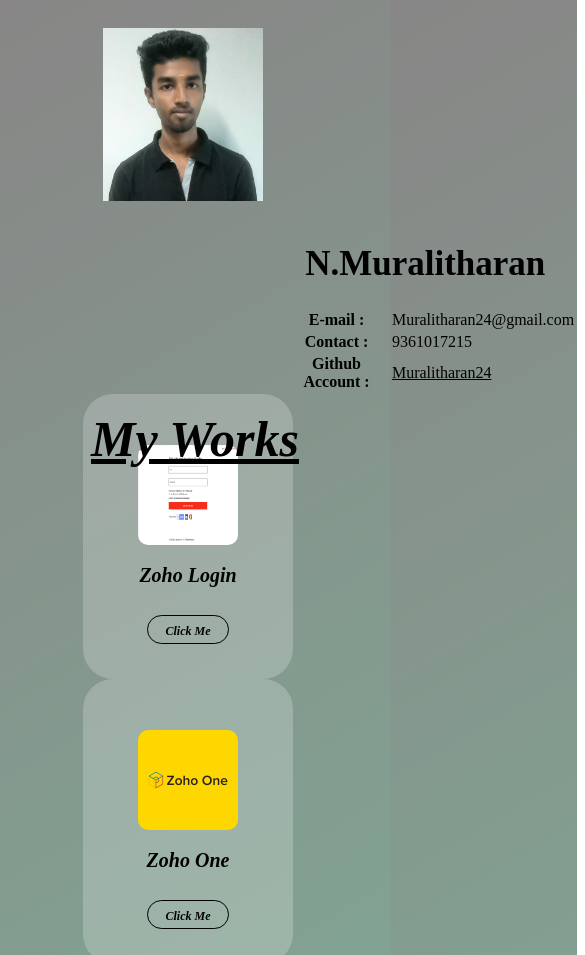
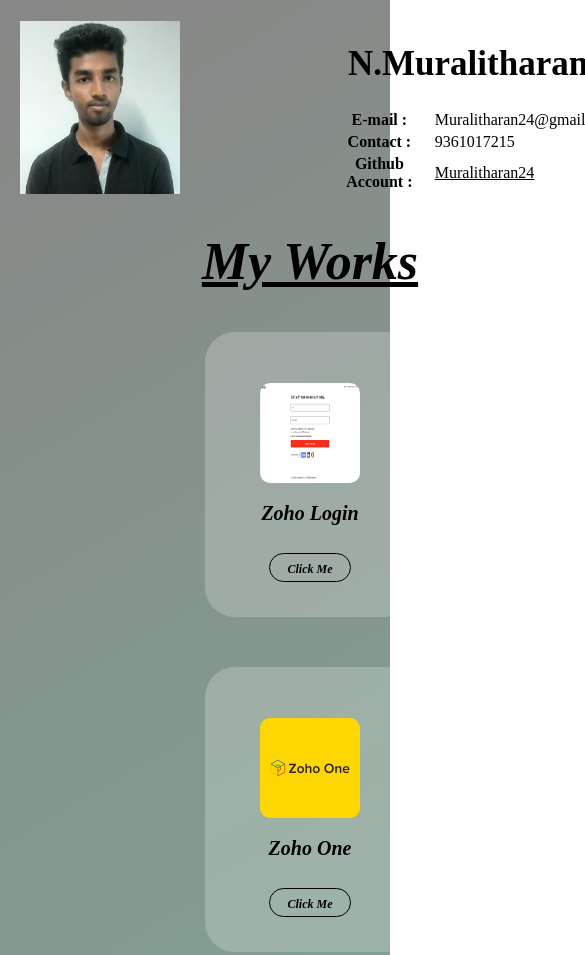
Before and after one commit to Muralitharan24/Folders, a plain HTML site: page profileWebPage/profile.html in a window 390 px wide. Shown: the top 955 px of the page, 585 px wide, since content can reach past the window. Drawn offline with Linux system fonts and the light colour scheme.

Commit message:
Update profile.css
updated file

```diff
--- a/profileWebPage/profile.css
+++ b/profileWebPage/profile.css
@@ -1,26 +1,37 @@
 body{
+    margin: 0;
+    padding: 0;
+    box-sizing: border-box;
+   }
+   .container{
+      width: 100%;
+      height: auto;
+      display: grid;
+      grid-template-columns: 1fr;
+      grid-template-rows: 215px 92px 1fr;
       background-image: linear-gradient(150deg, #888686 , #7ac5a2,#c3c3c3);
    }
    .Headerdiv{
-        width:55%;
-        height:215px;
-        margin:auto;
+      display: flex;
+      width: 620px;
+      height: 215px;
+      margin: auto;
+      /* background-color: lightblue; */
+      align-items: center;
+      justify-content: space-between;
    }
    .photo{
-          width:160px;
-          height:173px;
-          background-color:rgba(190,184,184,0.43);
-          float:left;
-        margin: 20px 11px;
+      width: 160px;
+      height: 173px;
+      background-color: rgba(190,184,184,0.43);
+      margin-left: 20px;
       background-size: cover;
-          background-image:url("myimage.jpeg");
+      background-image: url(myimage.jpeg);
 
     }
    .details{
       width: 295px;
       height: 173px;
-         float: left;
-         padding-left: 190px;
 
    }
    .details h1{
@@ -29,36 +40,35 @@ body{
    }
    .content{
       width: 100%;
-        height: 76px;
-        text-align: center;
-        line-height: 90px;
+      height: 92px;
+      display: flex;
+      align-items: center;
+      justify-content: center;
       font-style: oblique;
-        text-decoration:underline;
+      text-decoration: underline;
+      grid-area: 2/1/2/4;
    }
    .content h1{
-        font-size:50px;
+      font-size:52px;
       margin:0px;
    }
    .subcontainer1{
-        width:100%;
-        height:320px;
-        padding-top:35px;
+      display: flex;
+      flex-wrap: wrap;
+      width: 92%;
+      height:auto;
+      /* background-color: red; */
+      grid-area: 3/1/4/4;
+      margin: auto;
+      justify-content: center;
    }
-      .tab1,.item1,.slide1,.preview1{
+   .tab1{
       width: 210px;
       height: 285px;
-         background-color:rgba(255,255,255,0.21);
-         float:left;
-         margin-left:75px;
-         border-radius:30px;
-      }
-      .tab2,.tab3,.tab4{
-         width: 210px;
-         height: 285px;
-         background-color:rgba(255,255,255,0.21);
-         float:left;
-         margin-left:92px;
-         border-radius:30px;
+      background-color: rgba(255,255,255,0.21);
+      border-radius: 30px;
+      /* background: lightcoral; */
+      margin: 25px 40px;
    }
    .icon{
       width: 100px;
@@ -98,27 +108,6 @@ body{
       margin:0;
       font-size:12px;
    }
-      .subcontainer2,.subcontainer3,.subcontainer4{
-         width:100%;
-         height:320px;
-         padding-top:25px;
-      }
-      .item2,.item3,.item4{
-         width: 210px;
-         height: 285px;
-         background-color:rgba(255,255,255,0.21);
-         float:left;
-         margin-left:92px;
-         border-radius:30px;
-      }
-      .slide2,.slide3,.slide4,.preview2,.preview3,.preview4{
-         width: 210px;
-         height: 285px;
-         background-color:rgba(255,255,255,0.21);
-         float:left;
-         margin-left:92px;
-         border-radius:30px;
-      }
    td a{
       text-decoration:underline;
    }
@@ -132,3 +121,19 @@ body{
    .Alter{
       background-color: #efefef;
    }
+   @media  screen and (max-width:1060px){
+      .subcontainer1{
+         width: 88%;
+     }
+     .tab1{
+        margin: 25px 45px;
+     }
+   }
+   @media  screen and (max-width:1260px){
+        .subcontainer1{
+            width: 85%;
+        }
+        .tab1{
+           margin: 25px 45px;
+        }
+   }
```
Lines whose indentation alone changed are shown as unchanged.
